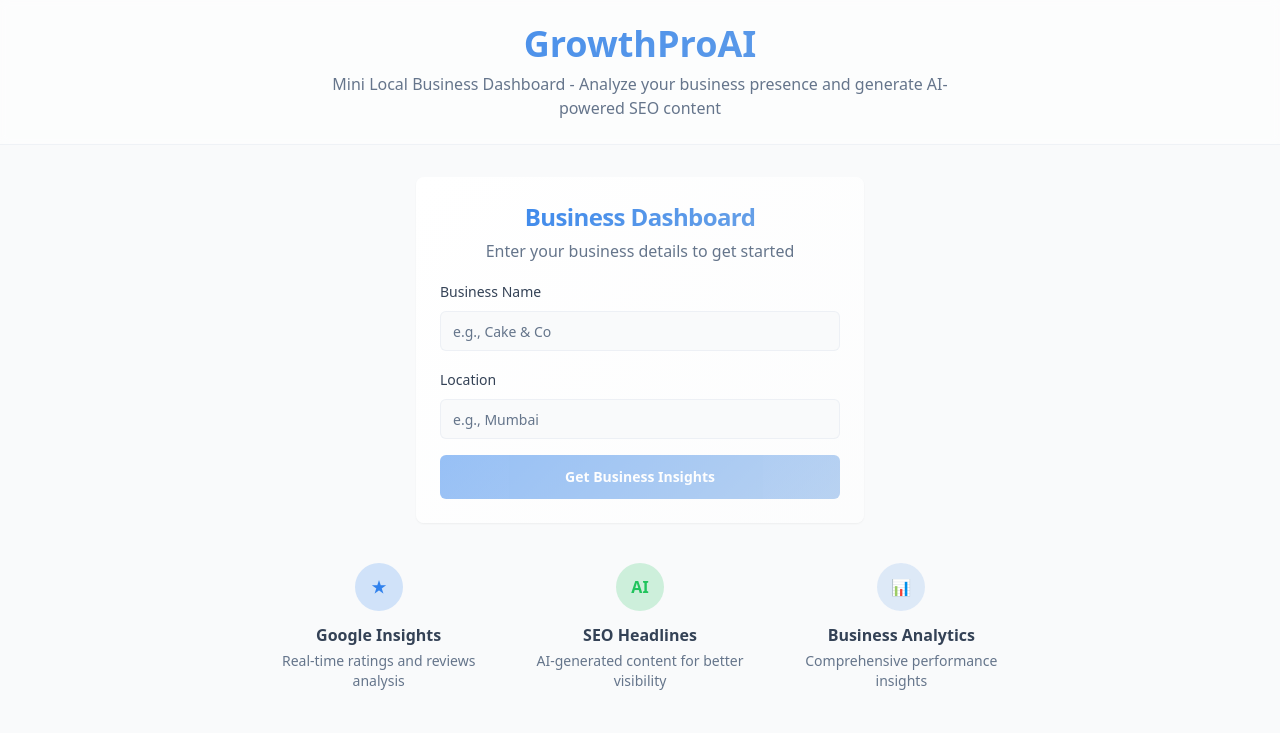
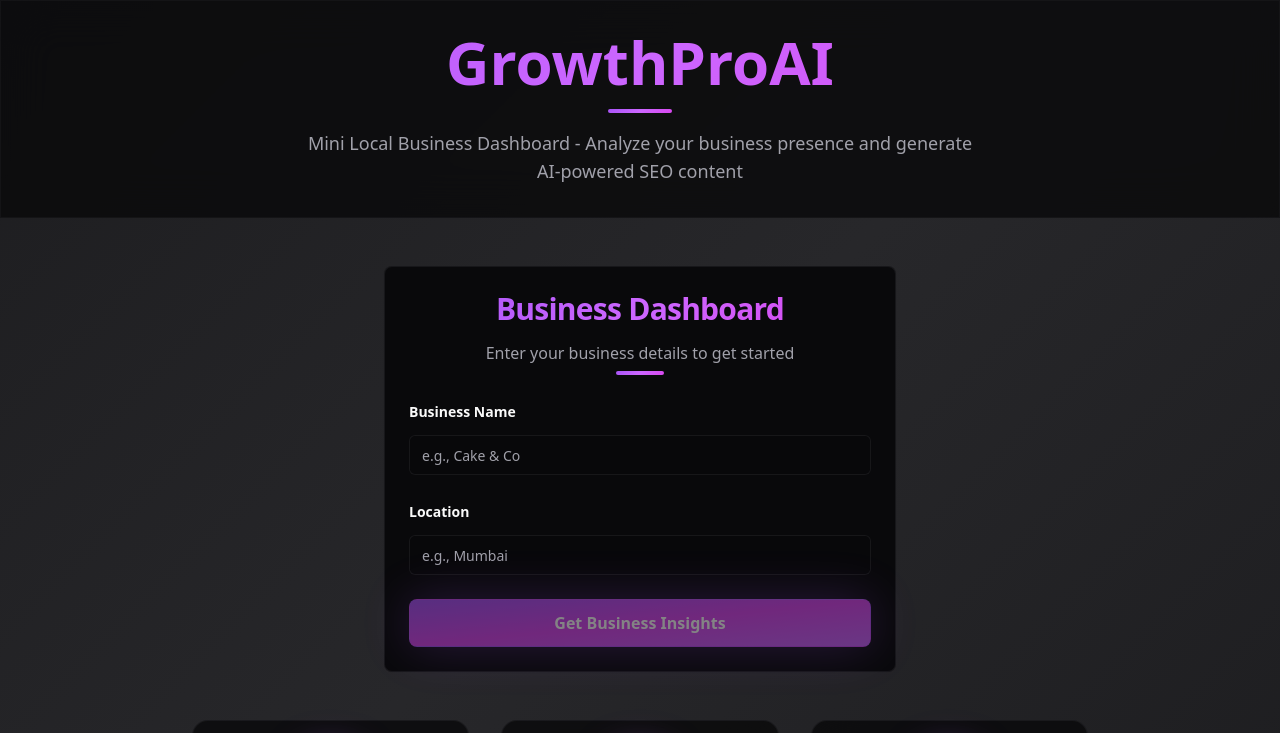
Before and after one commit to moresandip/growthproai-mini-dash, a React (Vite) app: page / in a window 1280 px wide. Shown: the top 733 px of the page. Built offline with nearby package versions, Linux system fonts and the light colour scheme; no server answers.

Commit message:
Refactor: Improve UI design
Improved the UI to be more unique and attractive.

```diff
--- a/src/components/BusinessForm.tsx
+++ b/src/components/BusinessForm.tsx
@@ -21,17 +21,18 @@ export function BusinessForm({ onSubmit, isLoading }: BusinessFormProps) {
   };
 
   return (
-    <Card className="w-full max-w-md mx-auto bg-business-card border-0 shadow-card-elevated">
-      <CardHeader className="text-center pb-4">
-        <CardTitle className="text-2xl font-bold bg-business-gradient bg-clip-text text-transparent">
+    <Card className="w-full max-w-lg mx-auto glass shadow-elevation hover:shadow-glow transition-smooth transform hover:-translate-y-2">
+      <CardHeader className="text-center pb-6">
+        <CardTitle className="text-3xl font-bold gradient-text mb-2">
           Business Dashboard
         </CardTitle>
-        <p className="text-muted-foreground">Enter your business details to get started</p>
+        <p className="text-muted-foreground text-base">Enter your business details to get started</p>
+        <div className="w-12 h-1 bg-business-gradient mx-auto rounded-full mt-4"></div>
       </CardHeader>
       <CardContent>
-        <form onSubmit={handleSubmit} className="space-y-4">
-          <div className="space-y-2">
-            <Label htmlFor="businessName" className="text-sm font-medium">
+        <form onSubmit={handleSubmit} className="space-y-6">
+          <div className="space-y-3">
+            <Label htmlFor="businessName" className="text-sm font-semibold text-foreground">
               Business Name
             </Label>
             <Input
@@ -40,12 +41,12 @@ export function BusinessForm({ onSubmit, isLoading }: BusinessFormProps) {
               placeholder="e.g., Cake & Co"
               value={businessName}
               onChange={(e) => setBusinessName(e.target.value)}
-              className="transition-all duration-200 focus:shadow-business border-border/50"
+              className="transition-smooth focus:shadow-business hover:shadow-card-elevated border-border/50 bg-card/50 backdrop-blur-sm"
               required
             />
           </div>
-          <div className="space-y-2">
-            <Label htmlFor="location" className="text-sm font-medium">
+          <div className="space-y-3">
+            <Label htmlFor="location" className="text-sm font-semibold text-foreground">
               Location
             </Label>
             <Input
@@ -54,18 +55,25 @@ export function BusinessForm({ onSubmit, isLoading }: BusinessFormProps) {
               placeholder="e.g., Mumbai"
               value={location}
               onChange={(e) => setLocation(e.target.value)}
-              className="transition-all duration-200 focus:shadow-business border-border/50"
+              className="transition-smooth focus:shadow-business hover:shadow-card-elevated border-border/50 bg-card/50 backdrop-blur-sm"
               required
             />
           </div>
           <Button
             type="submit"
-            variant="business"
+            variant="premium"
             size="lg"
-            className="w-full mt-6"
+            className="w-full mt-8"
             disabled={isLoading || !businessName.trim() || !location.trim()}
           >
-            {isLoading ? "Analyzing..." : "Get Business Insights"}
+            {isLoading ? (
+              <>
+                <div className="animate-spin rounded-full h-5 w-5 border-2 border-white border-t-transparent" />
+                Analyzing...
+              </>
+            ) : (
+              "Get Business Insights"
+            )}
           </Button>
         </form>
       </CardContent>
--- a/src/components/ui/button.tsx
+++ b/src/components/ui/button.tsx
@@ -5,27 +5,27 @@ import { cva, type VariantProps } from "class-variance-authority"
 import { cn } from "@/lib/utils"
 
 const buttonVariants = cva(
-  "inline-flex items-center justify-center gap-2 whitespace-nowrap rounded-md text-sm font-medium ring-offset-background transition-all duration-200 focus-visible:outline-none focus-visible:ring-2 focus-visible:ring-ring focus-visible:ring-offset-2 disabled:pointer-events-none disabled:opacity-50 [&_svg]:pointer-events-none [&_svg]:size-4 [&_svg]:shrink-0",
+  "inline-flex items-center justify-center gap-2 whitespace-nowrap rounded-md text-sm font-medium ring-offset-background transition-smooth focus-visible:outline-none focus-visible:ring-2 focus-visible:ring-ring focus-visible:ring-offset-2 disabled:pointer-events-none disabled:opacity-50 [&_svg]:pointer-events-none [&_svg]:size-4 [&_svg]:shrink-0 relative overflow-hidden",
   {
     variants: {
       variant: {
-        default: "bg-primary text-primary-foreground hover:bg-primary/90 shadow-business",
-        destructive:
-          "bg-destructive text-destructive-foreground hover:bg-destructive/90",
-        outline:
-          "border border-input bg-background hover:bg-accent hover:text-accent-foreground",
-        secondary:
-          "bg-secondary text-secondary-foreground hover:bg-secondary/80",
+        default: "bg-primary text-primary-foreground hover:bg-primary/90 shadow-card-elevated hover:shadow-elevation",
+        destructive: "bg-destructive text-destructive-foreground hover:bg-destructive/90 shadow-card-elevated",
+        outline: "border border-input bg-background hover:bg-accent hover:text-accent-foreground backdrop-blur glassmorphism",
+        secondary: "bg-secondary text-secondary-foreground hover:bg-secondary/80 shadow-card-elevated",
         ghost: "hover:bg-accent hover:text-accent-foreground",
         link: "text-primary underline-offset-4 hover:underline",
-        business: "bg-business-gradient text-white hover:shadow-elevation transform hover:-translate-y-0.5 font-semibold",
-        success: "bg-business-success text-white hover:bg-business-success/90 shadow-card-elevated",
-        regenerate: "bg-gradient-to-r from-business-primary to-business-secondary text-white hover:shadow-business transform hover:-translate-y-0.5 border-0",
+        business: "bg-business-gradient text-white hover:shadow-business transform hover:-translate-y-1 hover:scale-105 font-semibold shadow-elevation border-0 hover-glow",
+        success: "bg-business-success text-white hover:bg-business-success/90 shadow-card-elevated transform hover:-translate-y-0.5",
+        regenerate: "bg-gradient-to-r from-business-primary via-business-secondary to-business-accent text-white hover:shadow-glow transform hover:-translate-y-1 border-0 font-semibold relative overflow-hidden before:absolute before:inset-0 before:bg-gradient-to-r before:from-transparent before:via-white/20 before:to-transparent before:translate-x-[-100%] before:hover:translate-x-[100%] before:transition-transform before:duration-700",
+        premium: "bg-gradient-to-br from-business-primary via-business-accent to-business-secondary text-white shadow-glow hover:shadow-business border border-business-primary/30 backdrop-blur-sm hover:-translate-y-1 transform transition-bounce font-bold",
+        glass: "bg-card/20 border border-border/50 backdrop-blur-xl hover:bg-card/30 hover:border-border text-foreground shadow-elevation hover:shadow-glow",
       },
       size: {
         default: "h-10 px-4 py-2",
         sm: "h-9 rounded-md px-3",
-        lg: "h-11 rounded-md px-8",
+        lg: "h-12 rounded-lg px-8 text-base",
+        xl: "h-14 rounded-lg px-10 text-lg",
         icon: "h-10 w-10",
       },
     },
--- a/src/index.css
+++ b/src/index.css
@@ -8,50 +8,60 @@ All colors MUST be HSL.
 
 @layer base {
   :root {
-    --background: 210 20% 98%;
-    --foreground: 215 25% 27%;
+    --background: 240 10% 3.9%;
+    --foreground: 0 0% 98%;
 
-    --card: 0 0% 100%;
-    --card-foreground: 215 25% 27%;
+    --card: 240 10% 3.9%;
+    --card-foreground: 0 0% 98%;
 
-    --popover: 0 0% 100%;
-    --popover-foreground: 215 25% 27%;
+    --popover: 240 10% 3.9%;
+    --popover-foreground: 0 0% 98%;
 
-    --primary: 214 84% 56%;
-    --primary-foreground: 0 0% 100%;
+    --primary: 0 0% 98%;
+    --primary-foreground: 240 5.9% 10%;
 
-    --secondary: 210 40% 96%;
-    --secondary-foreground: 215 25% 27%;
+    --secondary: 240 3.7% 15.9%;
+    --secondary-foreground: 0 0% 98%;
 
-    --muted: 210 40% 96%;
-    --muted-foreground: 215 16% 47%;
+    --muted: 240 3.7% 15.9%;
+    --muted-foreground: 240 5% 64.9%;
 
-    --accent: 213 69% 88%;
-    --accent-foreground: 215 25% 27%;
+    --accent: 240 3.7% 15.9%;
+    --accent-foreground: 0 0% 98%;
 
-    --destructive: 0 84% 60%;
-    --destructive-foreground: 210 40% 98%;
+    --destructive: 0 62.8% 30.6%;
+    --destructive-foreground: 0 0% 98%;
 
-    --border: 214 32% 91%;
-    --input: 214 32% 91%;
-    --ring: 214 84% 56%;
+    --border: 240 3.7% 15.9%;
+    --input: 240 3.7% 15.9%;
+    --ring: 240 4.9% 83.9%;
 
-    /* Business dashboard specific tokens */
-    --business-primary: 214 84% 56%;
-    --business-secondary: 213 69% 88%;
-    --business-success: 142 71% 45%;
+    /* Enhanced business dashboard tokens */
+    --business-primary: 271 91% 65%;
+    --business-secondary: 280 100% 70%;
+    --business-accent: 292 84% 61%;
+    --business-success: 142 76% 36%;
     --business-warning: 38 92% 50%;
-    --business-gradient: linear-gradient(135deg, hsl(214 84% 56%), hsl(213 69% 68%));
-    --business-card-gradient: linear-gradient(135deg, hsl(0 0% 100%), hsl(210 20% 99%));
+    --business-info: 199 89% 48%;
+    --business-danger: 0 84% 60%;
 
-    /* Shadows */
-    --shadow-business: 0 4px 6px -1px hsl(214 84% 56% / 0.1), 0 2px 4px -1px hsl(214 84% 56% / 0.06);
-    --shadow-card: 0 1px 3px 0 hsl(0 0% 0% / 0.1), 0 1px 2px 0 hsl(0 0% 0% / 0.06);
-    --shadow-elevation: 0 10px 15px -3px hsl(0 0% 0% / 0.1), 0 4px 6px -2px hsl(0 0% 0% / 0.05);
+    /* Premium gradients */
+    --business-gradient: linear-gradient(135deg, hsl(271 91% 65%) 0%, hsl(280 100% 70%) 50%, hsl(292 84% 61%) 100%);
+    --business-card-gradient: linear-gradient(135deg, hsl(240 10% 3.9%) 0%, hsl(240 8% 6%) 100%);
+    --hero-gradient: linear-gradient(135deg, hsl(271 91% 65% / 0.1) 0%, hsl(292 84% 61% / 0.05) 100%);
+    --glow-gradient: radial-gradient(circle at 50% 50%, hsl(271 91% 65% / 0.3) 0%, transparent 70%);
 
-    /* Transitions */
-    --transition-smooth: all 0.3s cubic-bezier(0.4, 0, 0.2, 1);
-    --transition-fast: all 0.15s ease-out;
+    /* Premium shadows with glow effects */
+    --shadow-business: 0 0 30px hsl(271 91% 65% / 0.3), 0 10px 25px hsl(0 0% 0% / 0.2);
+    --shadow-card: 0 8px 32px hsl(0 0% 0% / 0.12), 0 2px 16px hsl(0 0% 0% / 0.08);
+    --shadow-elevation: 0 20px 40px hsl(0 0% 0% / 0.15), 0 0 0 1px hsl(240 3.7% 15.9%);
+    --shadow-glow: 0 0 50px hsl(271 91% 65% / 0.4);
+    --shadow-inner: inset 0 1px 0 hsl(0 0% 100% / 0.1);
+
+    /* Smooth transitions with easing */
+    --transition-smooth: all 0.4s cubic-bezier(0.23, 1, 0.32, 1);
+    --transition-fast: all 0.2s cubic-bezier(0.4, 0, 0.2, 1);
+    --transition-bounce: all 0.6s cubic-bezier(0.68, -0.55, 0.265, 1.55);
 
     --radius: 0.5rem;
 
@@ -72,42 +82,39 @@ All colors MUST be HSL.
     --sidebar-ring: 217.2 91.2% 59.8%;
   }
 
-  .dark {
-    --background: 222.2 84% 4.9%;
-    --foreground: 210 40% 98%;
+  .light {
+    --background: 0 0% 100%;
+    --foreground: 240 10% 3.9%;
 
-    --card: 222.2 84% 4.9%;
-    --card-foreground: 210 40% 98%;
+    --card: 0 0% 100%;
+    --card-foreground: 240 10% 3.9%;
 
-    --popover: 222.2 84% 4.9%;
-    --popover-foreground: 210 40% 98%;
+    --popover: 0 0% 100%;
+    --popover-foreground: 240 10% 3.9%;
 
-    --primary: 210 40% 98%;
-    --primary-foreground: 222.2 47.4% 11.2%;
+    --primary: 240 5.9% 10%;
+    --primary-foreground: 0 0% 98%;
 
-    --secondary: 217.2 32.6% 17.5%;
-    --secondary-foreground: 210 40% 98%;
+    --secondary: 240 4.8% 95.9%;
+    --secondary-foreground: 240 5.9% 10%;
 
-    --muted: 217.2 32.6% 17.5%;
-    --muted-foreground: 215 20.2% 65.1%;
+    --muted: 240 4.8% 95.9%;
+    --muted-foreground: 240 3.8% 46.1%;
 
-    --accent: 217.2 32.6% 17.5%;
-    --accent-foreground: 210 40% 98%;
+    --accent: 240 4.8% 95.9%;
+    --accent-foreground: 240 5.9% 10%;
 
-    --destructive: 0 62.8% 30.6%;
-    --destructive-foreground: 210 40% 98%;
+    --destructive: 0 84.2% 60.2%;
+    --destructive-foreground: 0 0% 98%;
 
-    --border: 217.2 32.6% 17.5%;
-    --input: 217.2 32.6% 17.5%;
-    --ring: 212.7 26.8% 83.9%;
-    --sidebar-background: 240 5.9% 10%;
-    --sidebar-foreground: 240 4.8% 95.9%;
-    --sidebar-primary: 224.3 76.3% 48%;
-    --sidebar-primary-foreground: 0 0% 100%;
-    --sidebar-accent: 240 3.7% 15.9%;
-    --sidebar-accent-foreground: 240 4.8% 95.9%;
-    --sidebar-border: 240 3.7% 15.9%;
-    --sidebar-ring: 217.2 91.2% 59.8%;
+    --border: 240 5.9% 90%;
+    --input: 240 5.9% 90%;
+    --ring: 240 10% 3.9%;
+
+    /* Light mode business colors */
+    --business-card-gradient: linear-gradient(135deg, hsl(0 0% 100%) 0%, hsl(240 4.8% 95.9%) 100%);
+    --shadow-card: 0 8px 32px hsl(240 10% 3.9% / 0.12), 0 2px 16px hsl(240 10% 3.9% / 0.08);
+    --shadow-elevation: 0 20px 40px hsl(240 10% 3.9% / 0.15), 0 0 0 1px hsl(240 5.9% 90%);
   }
 }
 
@@ -117,6 +124,74 @@ All colors MUST be HSL.
   }
 
   body {
-    @apply bg-background text-foreground;
+    @apply bg-background text-foreground font-medium;
+    background-attachment: fixed;
+  }
+
+  /* Scrollbar styling */
+  ::-webkit-scrollbar {
+    width: 8px;
+  }
+
+  ::-webkit-scrollbar-track {
+    @apply bg-background;
+  }
+
+  ::-webkit-scrollbar-thumb {
+    @apply bg-muted-foreground/30 rounded-full;
+  }
+
+  ::-webkit-scrollbar-thumb:hover {
+    @apply bg-muted-foreground/50;
   }
 }
+
+@layer components {
+  /* Glass morphism effect */
+  .glass {
+    @apply backdrop-blur-xl bg-card/80 border border-border/50;
+  }
+
+  /* Gradient text */
+  .gradient-text {
+    @apply bg-business-gradient bg-clip-text text-transparent;
+  }
+
+  /* Hover glow effect */
+  .hover-glow {
+    @apply transition-all duration-300 hover:shadow-glow;
+  }
+
+  /* Animated background */
+  .animated-bg {
+    background: linear-gradient(-45deg, hsl(var(--background)), hsl(var(--muted)), hsl(var(--background)), hsl(var(--card)));
+    background-size: 400% 400%;
+    animation: gradientShift 15s ease infinite;
+  }
+
+  @keyframes gradientShift {
+    0% { background-position: 0% 50%; }
+    50% { background-position: 100% 50%; }
+    100% { background-position: 0% 50%; }
+  }
+
+  /* Floating animation */
+  .float {
+    animation: float 6s ease-in-out infinite;
+  }
+
+  @keyframes float {
+    0%, 100% { transform: translateY(0px); }
+    50% { transform: translateY(-20px); }
+  }
+
+  /* Pulse glow animation */
+  .pulse-glow {
+    animation: pulseGlow 2s ease-in-out infinite alternate;
+  }
+
+  @keyframes pulseGlow {
+    from { box-shadow: 0 0 20px hsl(var(--business-primary) / 0.3); }
+    to { box-shadow: 0 0 40px hsl(var(--business-primary) / 0.6); }
+  }
+}
--- a/src/pages/Index.tsx
+++ b/src/pages/Index.tsx
@@ -82,15 +82,16 @@ const Index = () => {
   };
 
   return (
-    <div className="min-h-screen bg-background">
+    <div className="min-h-screen bg-background animated-bg">
       {/* Header */}
-      <header className="border-b border-border/50 bg-card/50 backdrop-blur-sm">
-        <div className="container mx-auto px-4 py-6">
+      <header className="glass border-b border-border/30 sticky top-0 z-50">
+        <div className="container mx-auto px-4 py-8">
           <div className="text-center">
-            <h1 className="text-3xl md:text-4xl font-bold bg-business-gradient bg-clip-text text-transparent mb-2">
+            <h1 className="text-4xl md:text-6xl font-bold gradient-text mb-4 float">
               GrowthProAI
             </h1>
-            <p className="text-muted-foreground max-w-2xl mx-auto">
+            <div className="w-16 h-1 bg-business-gradient mx-auto rounded-full mb-4"></div>
+            <p className="text-muted-foreground max-w-2xl mx-auto text-lg">
               Mini Local Business Dashboard - Analyze your business presence and generate AI-powered SEO content
             </p>
           </div>
@@ -98,34 +99,34 @@ const Index = () => {
       </header>
 
       {/* Main Content */}
-      <main className="container mx-auto px-4 py-8">
-        <div className="max-w-4xl mx-auto space-y-8">
+      <main className="container mx-auto px-4 py-12">
+        <div className="max-w-4xl mx-auto space-y-12">
           {!businessData ? (
-            <div className="flex flex-col items-center space-y-6">
+            <div className="flex flex-col items-center space-y-12">
               <BusinessForm onSubmit={handleFormSubmit} isLoading={isLoading} />
 
               {/* Feature highlights */}
-              <div className="grid grid-cols-1 md:grid-cols-3 gap-4 mt-12 w-full max-w-3xl">
-                <div className="text-center p-4">
-                  <div className="w-12 h-12 mx-auto mb-3 rounded-full bg-business-primary/20 flex items-center justify-center">
-                    <span className="text-business-primary font-bold">★</span>
+              <div className="grid grid-cols-1 md:grid-cols-3 gap-8 mt-16 w-full max-w-4xl">
+                <div className="glass p-8 rounded-2xl text-center hover-glow transform hover:-translate-y-2 transition-bounce">
+                  <div className="w-16 h-16 mx-auto mb-6 rounded-full bg-business-gradient p-4 pulse-glow">
+                    <span className="text-white font-bold text-2xl">★</span>
                   </div>
-                  <h3 className="font-semibold mb-1">Google Insights</h3>
-                  <p className="text-sm text-muted-foreground">Real-time ratings and reviews analysis</p>
+                  <h3 className="font-semibold text-xl mb-3 text-foreground">Google Insights</h3>
+                  <p className="text-muted-foreground">Real-time ratings and reviews analysis</p>
                 </div>
-                <div className="text-center p-4">
-                  <div className="w-12 h-12 mx-auto mb-3 rounded-full bg-business-success/20 flex items-center justify-center">
-                    <span className="text-business-success font-bold">AI</span>
+                <div className="glass p-8 rounded-2xl text-center hover-glow transform hover:-translate-y-2 transition-bounce">
+                  <div className="w-16 h-16 mx-auto mb-6 rounded-full bg-gradient-to-br from-business-secondary to-business-accent p-4 pulse-glow">
+                    <span className="text-white font-bold text-xl">AI</span>
                   </div>
-                  <h3 className="font-semibold mb-1">SEO Headlines</h3>
-                  <p className="text-sm text-muted-foreground">AI-generated content for better visibility</p>
+                  <h3 className="font-semibold text-xl mb-3 text-foreground">SEO Headlines</h3>
+                  <p className="text-muted-foreground">AI-generated content for better visibility</p>
                 </div>
-                <div className="text-center p-4">
-                  <div className="w-12 h-12 mx-auto mb-3 rounded-full bg-business-secondary/60 flex items-center justify-center">
-                    <span className="text-business-primary font-bold">📊</span>
+                <div className="glass p-8 rounded-2xl text-center hover-glow transform hover:-translate-y-2 transition-bounce">
+                  <div className="w-16 h-16 mx-auto mb-6 rounded-full bg-gradient-to-br from-business-info to-business-success p-4 pulse-glow">
+                    <span className="text-white font-bold text-xl">📊</span>
                   </div>
-                  <h3 className="font-semibold mb-1">Business Analytics</h3>
-                  <p className="text-sm text-muted-foreground">Comprehensive performance insights</p>
+                  <h3 className="font-semibold text-xl mb-3 text-foreground">Business Analytics</h3>
+                  <p className="text-muted-foreground">Comprehensive performance insights</p>
                 </div>
               </div>
             </div>
@@ -144,9 +145,11 @@ const Index = () => {
       </main>
 
       {/* Footer */}
-      <footer className="border-t border-border/50 mt-16">
-        <div className="container mx-auto px-4 py-6 text-center text-sm text-muted-foreground">
-          <p>© 2025 GrowthProAI - Empowering local businesses with AI-driven insights</p>
+      <footer className="glass border-t border-border/30 mt-20">
+        <div className="container mx-auto px-4 py-8 text-center">
+          <p className="text-muted-foreground text-sm">
+            © 2025 GrowthProAI - Empowering local businesses with AI-driven insights
+          </p>
         </div>
       </footer>
     </div>
--- a/tailwind.config.ts
+++ b/tailwind.config.ts
@@ -65,22 +65,30 @@ export default {
 				business: {
 					primary: 'hsl(var(--business-primary))',
 					secondary: 'hsl(var(--business-secondary))',
+					accent: 'hsl(var(--business-accent))',
 					success: 'hsl(var(--business-success))',
-					warning: 'hsl(var(--business-warning))'
+					warning: 'hsl(var(--business-warning))',
+					info: 'hsl(var(--business-info))',
+					danger: 'hsl(var(--business-danger))'
 				}
 			},
 			backgroundImage: {
 				'business-gradient': 'var(--business-gradient)',
-				'business-card': 'var(--business-card-gradient)'
+				'business-card': 'var(--business-card-gradient)',
+				'hero-gradient': 'var(--hero-gradient)',
+				'glow-gradient': 'var(--glow-gradient)'
 			},
 			boxShadow: {
 				'business': 'var(--shadow-business)',
 				'card-elevated': 'var(--shadow-card)',
-				'elevation': 'var(--shadow-elevation)'
+				'elevation': 'var(--shadow-elevation)',
+				'glow': 'var(--shadow-glow)',
+				'inner': 'var(--shadow-inner)'
 			},
 			transitionProperty: {
 				'smooth': 'var(--transition-smooth)',
-				'fast': 'var(--transition-fast)'
+				'fast': 'var(--transition-fast)',
+				'bounce': 'var(--transition-bounce)'
 			},
 			borderRadius: {
 				lg: 'var(--radius)',
```
Also changed, not shown: src/components/BusinessDataCard.tsx (+47 -42 lines).
